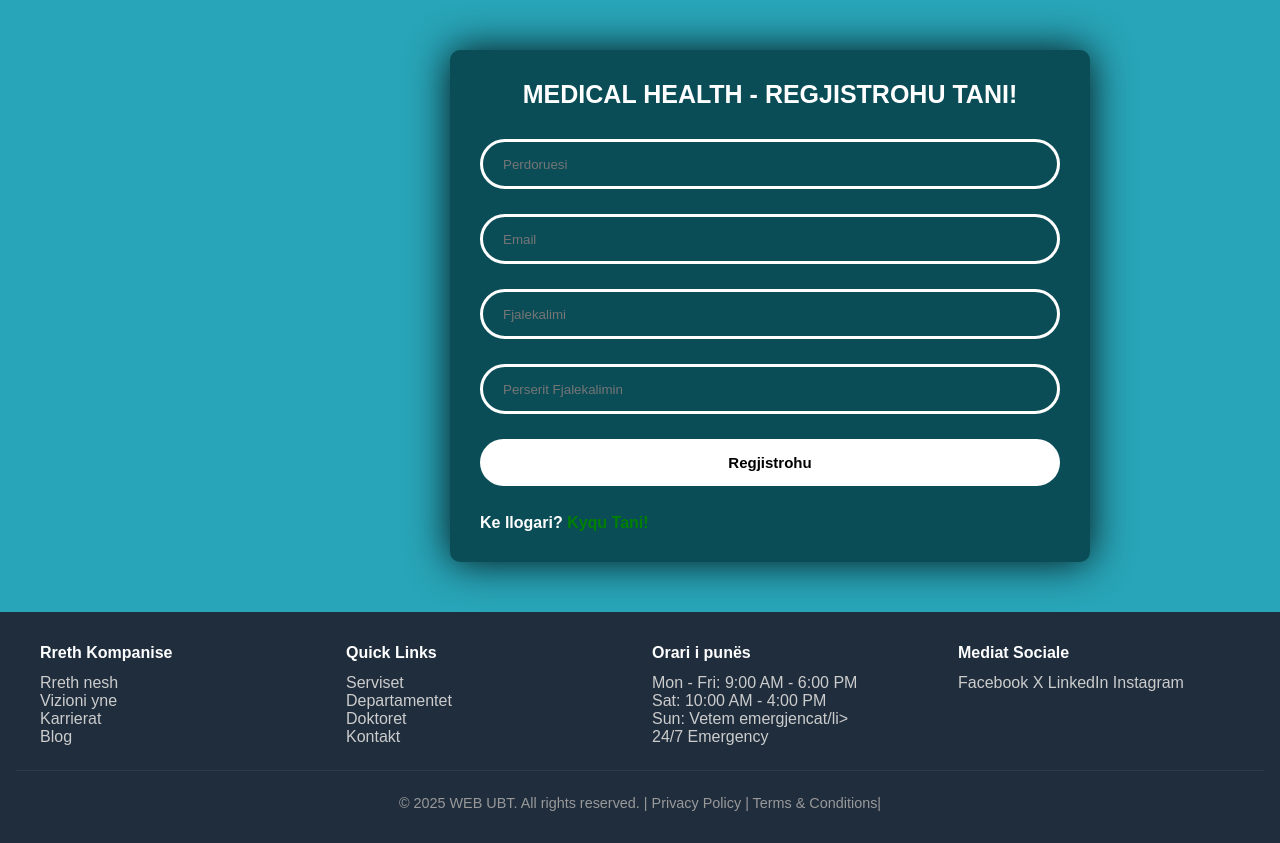
After one commit to blertjakupi/HospitalManagementSystemWeb, a PHP site: page /register.html in a window 1280 px wide. The commit adds this page. Run offline with PHP 8.4, Linux system fonts and the light colour scheme.

Commit message:
V1.1.0
Added login.html, register.html

Added img in index.html

```diff
--- a/cmimet.html
+++ b/cmimet.html
@@ -19,6 +19,7 @@
                 <a href="galeria.html">Galeria</a>
                 <a href="cmimet.html">Çmimet</a>
                 <a href="terminet.html">Terminet</a>
+                <a href="login.html">Kyçu</a>
             </nav>
         </div>
     </header>
--- a/galeria.html
+++ b/galeria.html
@@ -19,6 +19,7 @@
                 <a href="galeria.html">Galeria</a>
                 <a href="cmimet.html">Çmimet</a>
                 <a href="terminet.html">Terminet</a>
+                <a href="login.html">Kyçu</a>
             </nav>
         </div>
     </header>
--- a/index.html
+++ b/index.html
@@ -19,6 +19,7 @@
                 <a href="galeria.html">Galeria</a>
                 <a href="cmimet.html">Çmimet</a>
                 <a href="terminet.html">Terminet</a>
+                <a href="login.html">Kyçu</a>
             </nav>
         </div>
     </header>
@@ -31,7 +32,7 @@
                 <button class="btn-hero" onclick="location.href='terminet.html'">Cakto Terminin</button>
             </div>
             <div class="hero-image center">
-                <div class="placeholder"><img src=""></div>
+                <div class="img-hero"><img src="Library/Doctors.png"></div>
             </div>
         </div>
     </section>
--- /dev/null
+++ b/loginregister.css
@@ -0,0 +1,143 @@
+*
+{
+    margin: 0;
+    padding: 0;
+    box-sizing: border-box;
+    font-family: Arial;
+}
+
+body
+{
+    background-color: #28a5b8;
+    background-repeat: no-repeat;
+    background-size: 1920px;
+}
+#registerID {
+    padding: 30px 30px;
+}
+
+.container
+{
+    align-items: center;
+    align-content: center;
+    margin: 50px;
+    margin-left: 450px;
+    width: 50%;
+    background:#0a4d57;
+    border-radius: 10px;
+    padding: 90px 30px;
+    box-shadow: 0 0 40px rgba(0,0,0, 0.9);
+}
+
+.container .login-text
+{
+    color: white;
+    font-weight: bold;
+    font-size: 25px;
+    text-align: center;
+    margin-bottom: 30px;
+    display: block;
+    text-transform: uppercase;
+}
+
+.container .login-email .input-group
+{
+    color: white;
+    width: 100%;
+    height: 50px;
+    margin-bottom: 25px;
+}
+
+.container .login-email .input-group input
+{
+    color: white;
+    width: 100%;
+    padding: 15px 20px;
+    height: 100%;
+    border: 3px solid white;
+    border-radius: 40px;
+    outline: none;
+    transition: 0.3s;
+    background: transparent;
+}
+
+.container .login-email .input-group input:focus,
+.container .login-email .input-group input:valid
+{
+    border-color: greenyellow;
+}
+
+.container .login-email .input-group .btn
+{
+    display: block;
+    width: 100%;
+    padding: 15px 20px;
+    text-align: center;
+    border: none;
+    outline: none;
+    background-color: white;
+    border-radius: 40px;
+    font-size: 15px;
+    color: black;
+    font-weight: bold;
+    cursor: pointer;
+    transition: 0.3s;
+}
+
+.container .login-email .input-group .btn:hover
+{
+    color: white;
+    background-color: green;
+    transform: translateY(-5px);
+}
+
+.login-register-text
+{
+    color: white;
+    font-weight: 700;
+}
+
+.login-register-text a
+{
+    text-decoration: none;
+    color: green;
+}
+
+.login-register-text a:hover
+{
+    text-decoration: underline;
+    color: green;
+}
+
+
+/* Footer */
+footer{
+    background:#1f2d3d;
+    color:#ccc;
+    padding:32px 16px;
+}
+.footer-row{
+    max-width:1200px;
+    margin:0 auto;
+    display:grid;
+    grid-template-columns:repeat(4,1fr);
+    gap:24px;
+    margin-bottom:24px;
+}
+.footer-row h4{
+    color:#fff;
+    margin-bottom:12px;
+}
+.footer-row ul{
+    list-style:none;
+}
+.footer-row a{
+    color:#ccc;
+    text-decoration:none;
+}
+.footer-bottom{
+    text-align:center;
+    border-top:1px solid rgba(255,255,255,.06);padding-top:24px;
+    font-size:14.4px;
+    color:#999;
+}
--- /dev/null
+++ b/register.html
@@ -0,0 +1,96 @@
+<html>
+
+<head>
+    <meta charset="UTF-8">
+    <meta name="viewport" content="width=device-width, initial-scale=1.0">
+    <title>Mobileria Learti - Kyqja ne sistem!</title>
+    <link rel="stylesheet" href="loginregister.css">
+</head>
+
+<body>
+
+    <div class="container" id="registerID">
+        <form action="" method="post" class="login-email">
+
+            <p class="login-text">Medical Health - Regjistrohu Tani!</p>
+
+            <div class="input-group">
+                <input type="text" placeholder="Perdoruesi" name="username" required>
+            </div>
+
+            <div class="input-group">
+                <input type="email" placeholder="Email" name="email" required>
+            </div>
+
+            <div class="input-group">
+                <input type="password" placeholder="Fjalekalimi" name="password" required>
+            </div>
+
+            <div class="input-group">
+                <input type="password" placeholder="Perserit Fjalekalimin" name="cpassword" required>
+            </div>
+
+            <div class="input-group">
+                <button name="submit" class="btn">Regjistrohu</button>
+            </div>
+
+            <p class="login-register-text">Ke llogari? <a href="login.html">Kyqu Tani!</a></p>
+
+        </form>
+
+    </div>
+
+
+    <footer>
+        <div class="footer-row">
+
+            <div>
+                <h4>Rreth Kompanise</h4>
+                <ul>
+                    <li><a href="rrethnesh.html">Rreth nesh</a></li>
+                    <li><a href="#">Vizioni yne</a></li>
+                    <li><a href="#">Karrierat</a></li>
+                    <li><a href="#">Blog</a></li>
+                </ul>
+            </div>
+
+            <div>
+                <h4>Quick Links</h4>
+                <ul>
+                    <li><a href="#">Serviset</a></li>
+                    <li><a href="#">Departamentet</a></li>
+                    <li><a href="#">Doktoret</a></li>
+                    <li><a href="#">Kontakt</a></li>
+                </ul>
+            </div>
+
+            <div>
+                <h4>Orari i punës</h4>
+                <ul>
+                    <li>Mon - Fri: 9:00 AM - 6:00 PM</li>
+                    <li>Sat: 10:00 AM - 4:00 PM</li>
+                    <li>Sun: Vetem emergjencat/li>
+                    <li>24/7 Emergency</li>
+                </ul>
+            </div>
+
+            <div>
+                <h4>Mediat Sociale</h4>
+                <div class="social-links">
+                    <a href="#">Facebook</a>
+                    <a href="#">X</a>
+                    <a href="#">LinkedIn</a>
+                    <a href="#">Instagram</a>
+                </div>
+            </div>
+
+        </div>
+
+        <div class="footer-bottom">
+            <p>&copy; 2025 WEB UBT. All rights reserved. | Privacy Policy | Terms & Conditions| </p>
+        </div>
+    </footer>
+
+</body>
+
+</html>
--- a/rrethnesh.html
+++ b/rrethnesh.html
@@ -19,6 +19,7 @@
                 <a href="galeria.html">Galeria</a>
                 <a href="cmimet.html">Çmimet</a>
                 <a href="terminet.html">Terminet</a>
+                <a href="login.html">Kyçu</a>
             </nav>
         </div>
     </header>
--- a/style.css
+++ b/style.css
@@ -150,6 +150,11 @@ nav a:hover{
 .btn-hero:hover{
     transform:translateY(-2px);
     box-shadow:0 8px 16px rgba(0,0,0,.12);
+}
+.img-hero img{
+    width: 640px;
+    height: 360px;
+    border-radius: var(--radius);
 }
 
 /* Placeholder*/
--- a/terminet.html
+++ b/terminet.html
@@ -19,6 +19,7 @@
                 <a href="galeria.html">Galeria</a>
                 <a href="cmimet.html">Çmimet</a>
                 <a href="terminet.html">Terminet</a>
+                <a href="login.html">Kyçu</a>
             </nav>
         </div>
     </header>
```
Also changed, not shown: login.html (added, +87 -0 lines).
